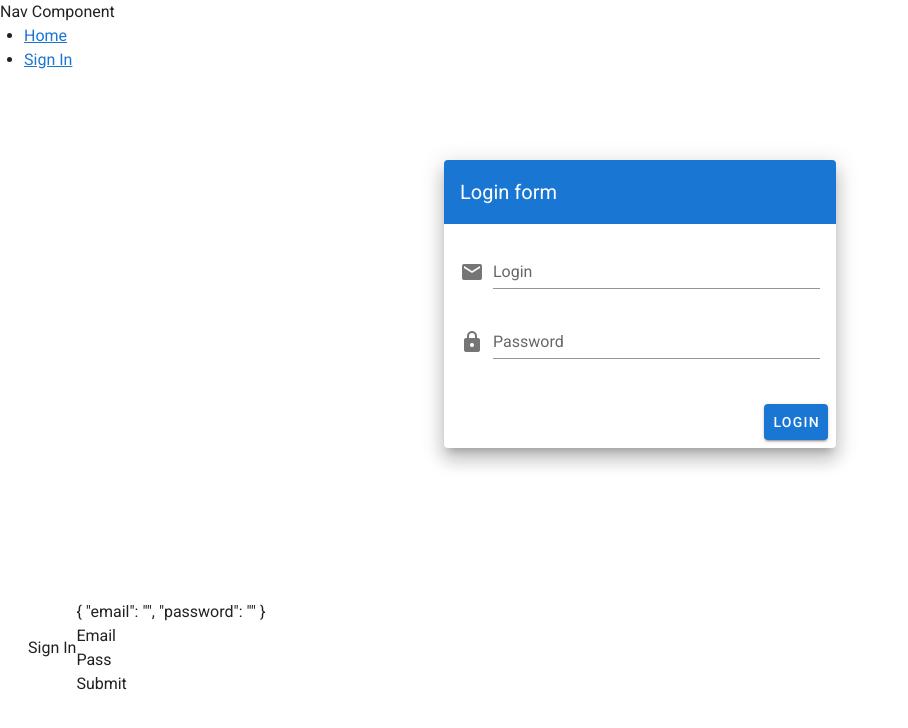
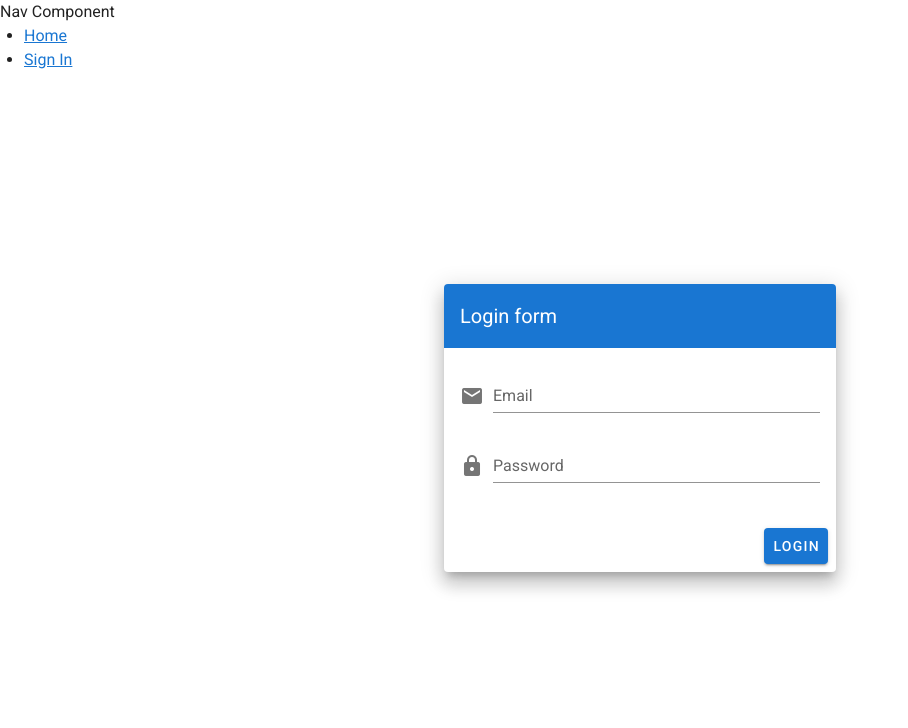
Before and after one commit to manojkmishra/take5-front-admin, a Vue app: page /signin in a window 1280 px wide. Shown: the top 728 px of the page, without its empty margins (0-908 px from the left). Built offline with nearby package versions, Linux system fonts and the light colour scheme.

Commit message:
login working with new template

```diff
--- a/src/views/SignIn.vue
+++ b/src/views/SignIn.vue
@@ -9,19 +9,19 @@
                 <v-spacer />
               </v-toolbar>
               <v-card-text>
-                <v-form>
-                  <v-text-field label="Login" name="login" prepend-icon="mdi-email" type="text"/>
-                  <v-text-field id="password" label="Password" name="password" prepend-icon="mdi-lock" type="password"/>
+                <v-form ref="loginForm" :value="formValid">
+                <v-text-field label="Email" name="email" prepend-icon="mdi-email" :rules="emailRules" type="email" v-model="user.email"/>
+                  <v-text-field id="password" label="Password" prepend-icon="mdi-lock" :rules="passwordRules" name="password" type="password" v-model="user.password"/>
                 </v-form>
               </v-card-text>
               <v-card-actions>
                 <v-spacer />
-                <v-btn color="primary">Login</v-btn>
+                <v-btn color="primary" @click="loginUser">Login</v-btn>
               </v-card-actions>
             </v-card>
           </v-col>
         </v-row>
-
+<!--
  Sign In
     <form @submit.prevent="submit">
       {{form}}
@@ -32,7 +32,7 @@
             <input type="password" name="password" id="password" v-model="form.password">
       </div>
       <div><button type="submit">Submit</button> </div>
-    </form>
+    </form> -->
     </v-container>
 </template>
 
@@ -43,19 +43,39 @@ import {mapActions} from 'vuex';
 export default {
   name: 'signin',
   components: { },
-  data(){return {form:{email:'',password:''}}},
+ // data(){return {form:{email:'',password:''}}},
+  data(){return {formValid:false, user:{email:'',password:''},
+                  emailRules: [ v => !!v || 'The Email is required',
+                    v => /.+@.+\..+/.test(v) || 'E-mail must be valid',],
+                  passwordRules: [ v => !!v || 'The Password is required' ],
+                 // form:{email:'',password:''}
+                }},
   methods: {
         ...mapActions({signIn:'auth/signIn'}),
-         submit()
+        /* submit()
             { console.log('submit pressed form=',this.form);
             // let resp=axios.post('http://127.0.0.1:8000/api/auth/signin',this.form); // eslint-disable-line
             // let resp=axios.post('/auth/signin',this.form); // eslint-disable-line
             // console.log('signin res=',resp);
-              this.signIn(this.form).then(()=>{
+              this.signIn(this.form).then(()=>
+              {
                 console.log('authenticated- forwarding to dashboard')
                 this.$router.replace({name:'dashboard'})
               }).catch(()=>{console.log('singin view-sigin failed')})
-            }
+            }, */
+          loginUser(event)
+                {console.log({event,$form:this.$refs.loginForm})
+                    if(this.$refs.loginForm.validate())
+                    {  console.log('validated');
+                    console.log('user=',this.user)
+                      // this.$store.dispatch('user/loginUser',this.user)
+                        this.signIn(this.user).then(()=>
+                        {
+                          console.log('authenticated- forwarding to dashboard')
+                          this.$router.replace({name:'dashboard'})
+                        }).catch(()=>{console.log('singin view-sigin failed')})
+                    }
+                }
     }
 }
 </script>
```
